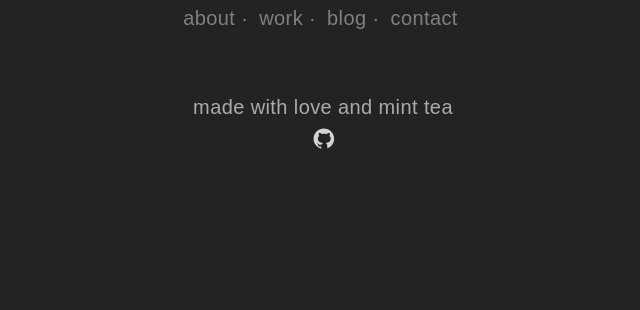
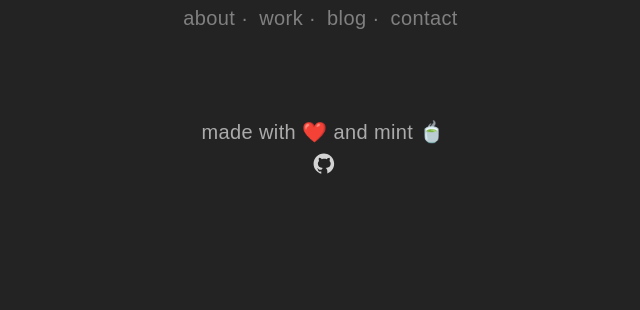
Before and after one commit to VerstraeteBert/Bertfolio, a WordPress theme: template cms1/index.php in a window 1280 px wide. Shown: the top 310 px of the page, without its empty margins (317-957 px from the left). Run offline with PHP 8.4 and a stand-in for WordPress, Linux system fonts and the light colour scheme; the site name, menu and one post (Sample post) are stand-ins, and other content is empty.

Commit message:
Sticky footer implementation

```diff
--- a/cms1/footer.php
+++ b/cms1/footer.php
@@ -1,16 +1,17 @@
 <?php
  /* Main Footer Template */
 ?>
-
+<?php wp_footer(); ?>
+</main>
 <footer class="footer">
-    <div class="footer-text">made with love and mint tea</div>
+    <div class="footer-text">made with ❤️ and mint 🍵</div>
     <div class="social-icons">
        <!-- TODO Dynamic footer icons -->
         <a href="https://github.com/VerstraeteBert">
             <img height="24" width="24" src="<?php bloginfo('template_url') ?>/images/github.svg"/>
         </a>
     </div>
+
 </footer>
-<?php wp_footer(); ?>
 </body>
 </html>
--- a/cms1/style.css
+++ b/cms1/style.css
@@ -206,5 +206,5 @@ img {
     flex-direction: column;
     justify-content: center;
     align-items: center;
-    height: 150px;
+    height: 200px;
 }
```
Also changed, not shown: cms1/front-page.php (line endings or trailing spaces), cms1/index.php (line endings or trailing spaces).
